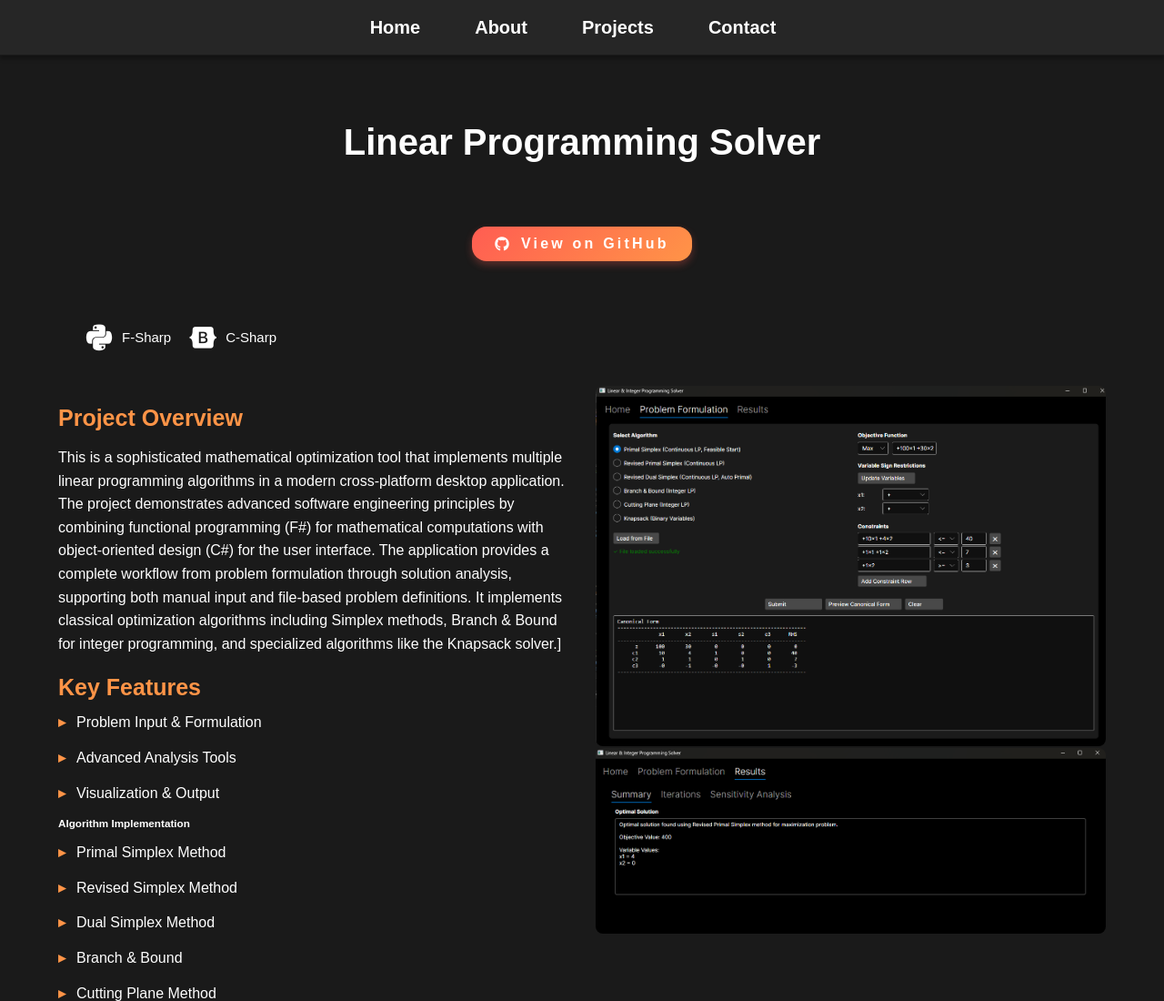
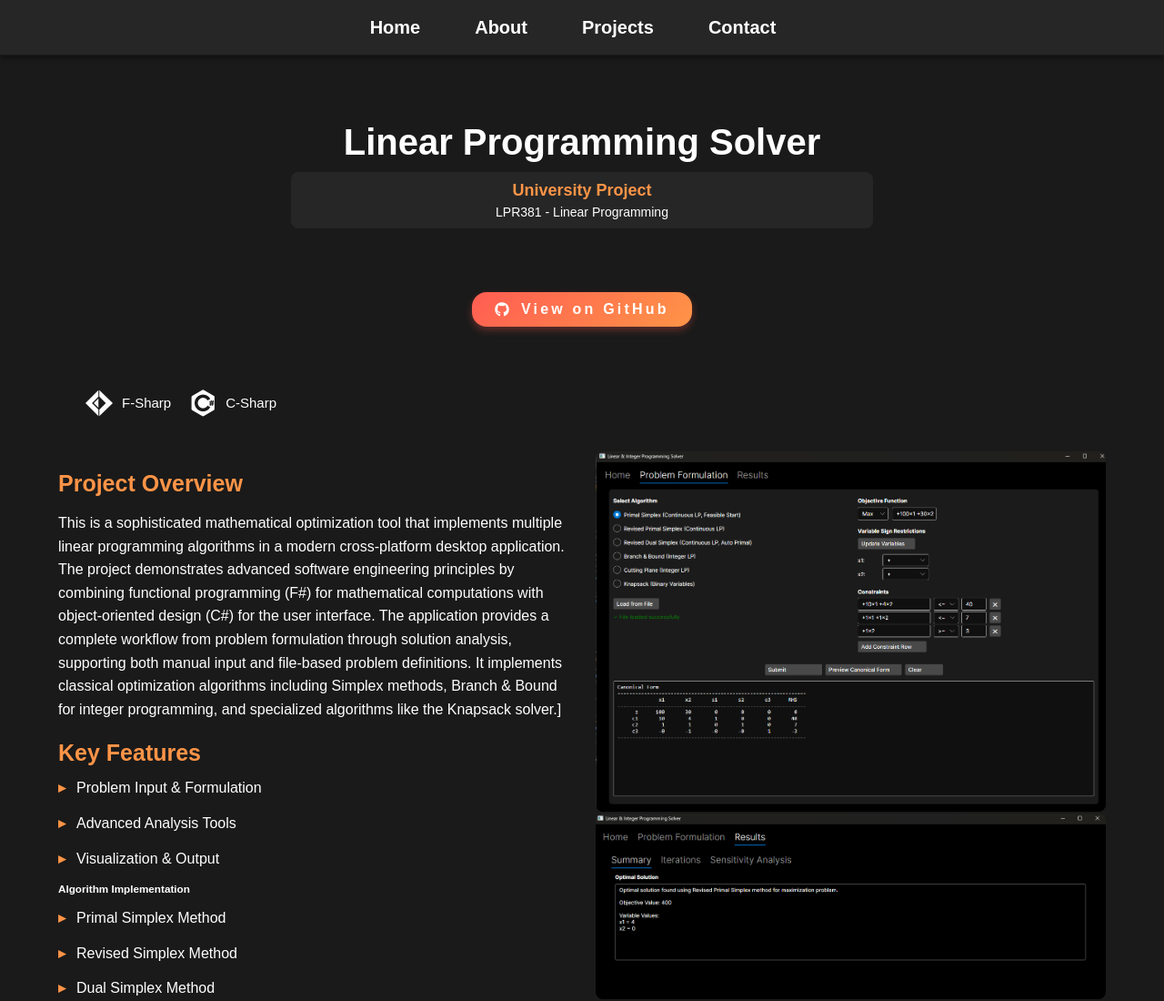
Before and after one commit to CL-Frank/portfolio-site, a plain HTML site: page linear-solver.html in a window 1280 px wide. Shown: the top 1100 px of the page at 91% size. Drawn offline with nearby package versions, Linux system fonts and the light colour scheme.

Commit message:
Project Context added for each project
Lets me specify if its a personal or university project

```diff
--- a/linear-solver.html
+++ b/linear-solver.html
@@ -23,6 +23,12 @@
     <section class="project-detail">
         <div class="project-header">
             <h1>Linear Programming Solver</h1>
+
+            <div class="project-context">
+                <h3>University Project</h3>
+                <p>LPR381 - Linear Programming</p>
+            </div>
+
             <div class="project-links">
                 <a href="https://github.com/CL-Frank/LPR381" target="_blank" class="btn">
                     <i class="fab fa-github"></i> View on GitHub
@@ -33,10 +39,9 @@
             </a> -->
             </div>
             <div class="project-tools">
-                <!-- Add your technology icons here -->
-                <i class="devicon-python-plain"></i>
+                <i class="devicon-fsharp-plain"></i>
                 <p>F-Sharp</p>
-                <i class="devicon-bootstrap-plain"></i>
+                <i class="devicon-csharp-plain"></i>
                 <p>C-Sharp</p>
             </div>
         </div>
--- a/style.css
+++ b/style.css
@@ -536,7 +536,28 @@ a {
 
 .project-header h1 {
     font-size: 4rem;
-    margin-bottom: 2rem;
+    margin-bottom: 1rem;
+}
+
+.project-context {
+    background-color: var(--accent);
+    padding: 1rem 2rem;
+    border-radius: 0.8rem;
+    margin: 1rem auto 2rem;
+    max-width: 600px;
+    text-align: center;
+}
+
+.project-context h3 {
+    color: var(--text_hover);
+    margin: 0 0 0.5rem 0;
+    font-size: 1.8rem;
+}
+
+.project-context p {
+    margin: 0;
+    font-size: 1.4rem;
+    color: var(--white);
 }
 
 .project-content-detail {
```
Also changed, not shown: backrooms.html (+4 -0 lines), campus-learn.html (+5 -1 lines), finance-manager.html (+4 -0 lines), house-predictor.html (+4 -0 lines), project-template.html (+8 -0 lines).
